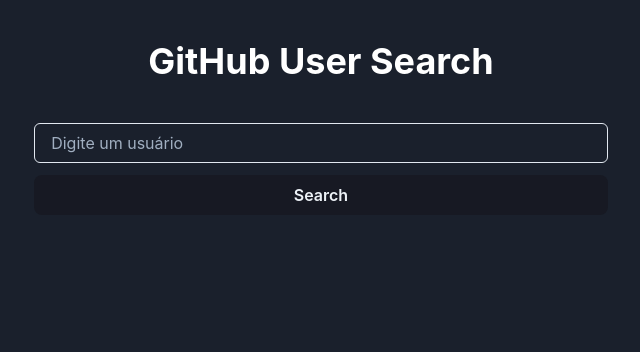
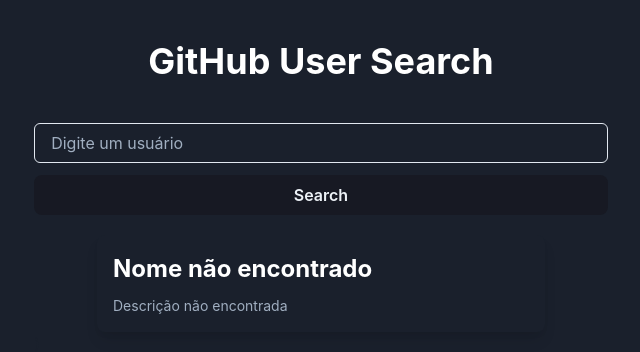
Before and after one commit to ianfelix/api-github-explorer, a Next.js app: page / in a window 1280 px wide. Shown: the top 352 px of the page, without its empty margins (319-959 px from the left). Built offline with nearby package versions, Linux system fonts and the light colour scheme; no server answers.

Commit message:
reafactor: reausable card component

```diff
--- a/src/components/CardContent/Card/index.tsx
+++ b/src/components/CardContent/Card/index.tsx
@@ -4,19 +4,17 @@
 import { CardImage } from '../CardImage';
 
 interface CardProps {
-  users: {
   name: string;
-    login: string;
-    avatar_url: string;
-    bio: string;
-    repos_url: string;
-  }[];
+  username?: string;
+  cardImageUrl?: string;
+  description: string;
 }
 
-export const Card = ({ users }: CardProps) => {
+export const Card = (props: CardProps) => {
+  const { description, username, name, cardImageUrl } = props;
+
   return (
     <>
-      {users.map((user) => (
       <Flex
         // key={user.avatar_url}
         mt={5}
@@ -26,15 +24,15 @@
         shadow='lg'
         rounded='lg'
         overflow='hidden'>
-          <CardImage avatar_url={user.avatar_url} />
+        {cardImageUrl && <CardImage cardImageUrl={cardImageUrl} />}
 
         <Box w={2 / 3} p={{ base: 4, md: 4 }}>
-            <CardBody name={user.name} bio={user.bio} />
+          <CardBody name={name} description={description} />
 
-            <CardButtons username={user.login} />
+          {cardImageUrl && <CardButtons username={username} />}
         </Box>
       </Flex>
-      ))}
+      )
     </>
   );
 };
--- a/src/components/CardContent/CardBody/index.tsx
+++ b/src/components/CardContent/CardBody/index.tsx
@@ -2,18 +2,18 @@
 
 interface CardBodyProps {
   name: string;
-  bio: string;
+  description: string;
 }
 
-export const CardBody = ({ name, bio }: CardBodyProps) => {
+export const CardBody = ({ name, description }: CardBodyProps) => {
   return (
     <>
       <chakra.h1 fontSize='2xl' fontWeight='bold' color='white'>
-        {name}
+        {name ?? 'Nome não encontrado'}
       </chakra.h1>
 
       <chakra.p mt={2} fontSize='sm' color='gray.400'>
-        {bio ?? 'Descrição não encontrada'}
+        {description ?? 'Descrição não encontrada'}
       </chakra.p>
     </>
   );
--- a/src/components/CardContent/CardImage/index.tsx
+++ b/src/components/CardContent/CardImage/index.tsx
@@ -1,17 +1,17 @@
 import { Box } from '@chakra-ui/layout';
 
 interface CardImageProps {
-  avatar_url: string;
+  cardImageUrl: string;
 }
 
-export const CardImage = ({ avatar_url }: CardImageProps) => {
+export const CardImage = ({ cardImageUrl }: CardImageProps) => {
   return (
     <>
       <Box
         w={1 / 3}
         bgSize='cover'
         style={{
-          backgroundImage: `url(${avatar_url})`,
+          backgroundImage: `url(${cardImageUrl})`,
         }}></Box>
     </>
   );
```
Lines whose indentation alone changed are shown as unchanged.
